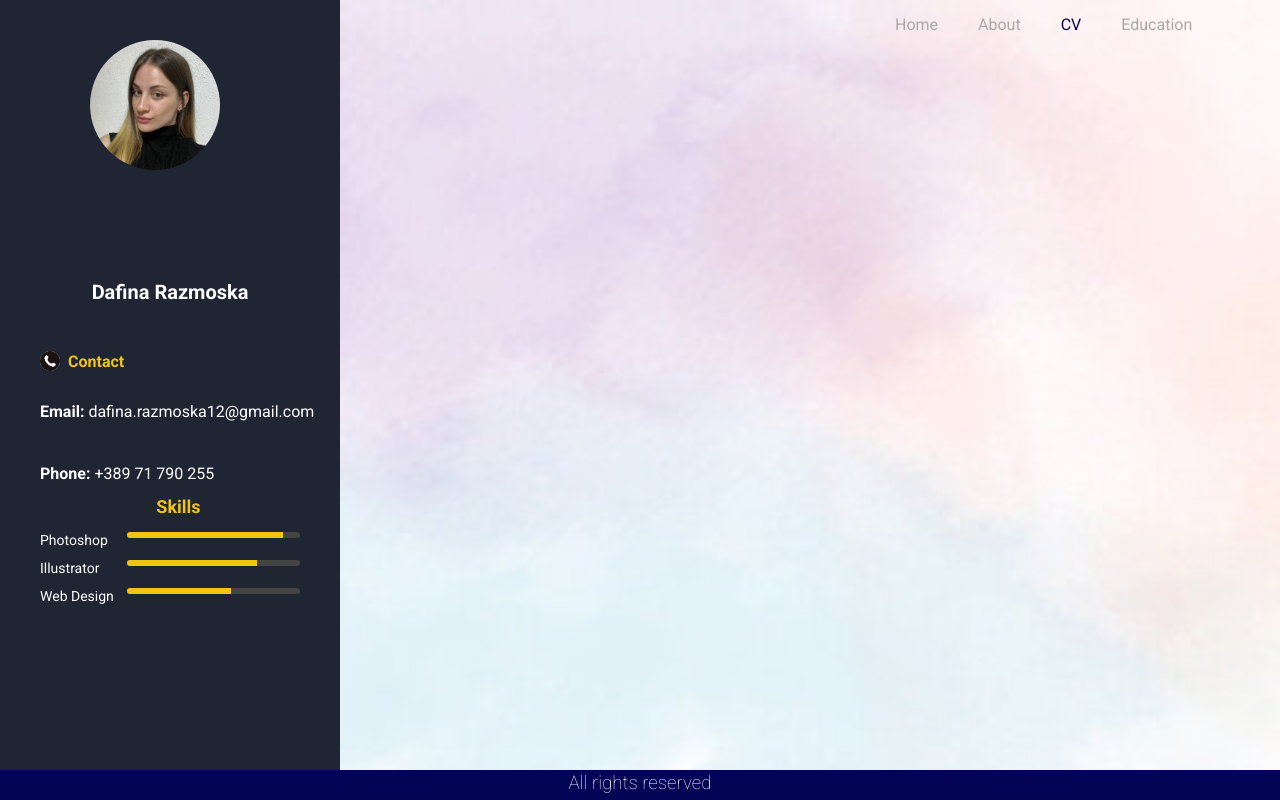
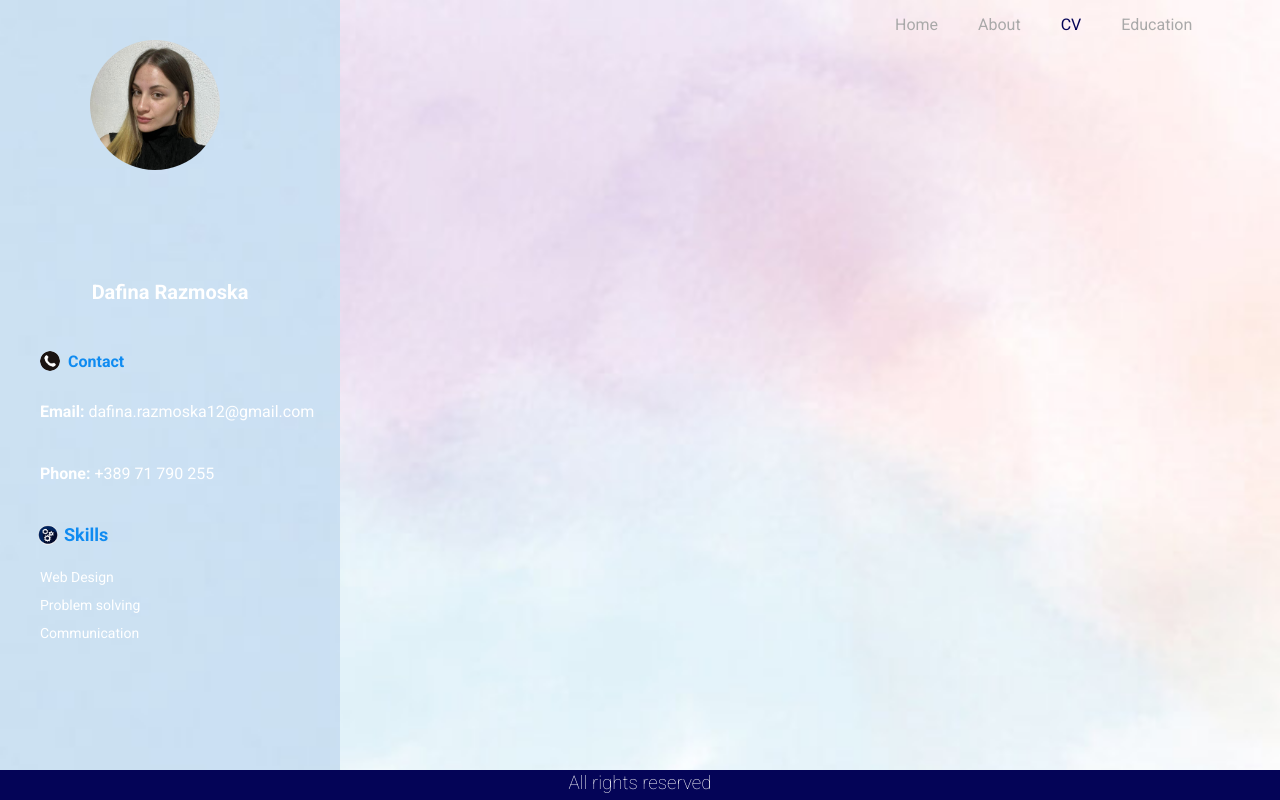
Before and after one commit to Dafinaa555/my-website, a plain HTML site: page domasnaweb/CurriculumVitae.html in a window 1280 px wide. Drawn offline with Linux system fonts and the light colour scheme; a web font is replaced by a local one.

Commit message:
Add files via upload

```diff
--- a/domasnaweb/CurriculumVitae.html
+++ b/domasnaweb/CurriculumVitae.html
@@ -2,7 +2,7 @@
 <html lang="en">
 <head>
     <meta charset="UTF-8">
-    <title>Title</title>
+    <title>CURRICULUM VITAE</title>
     <style>
         @import url('https://fonts.googleapis.com/css2?family=Roboto:ital,wght@0,100..900;1,100..900&display=swap');
         @import url('https://fonts.googleapis.com/css2?family=Libertinus+Math&family=Roboto:ital,wght@0,100..900;1,100..900&display=swap');
@@ -94,7 +94,8 @@
         .sidebar {
             width: 300px;
             height: 100vh;
-            background-color: #1f2532;
+            background: url("images/blue.jpg") no-repeat;
+            background-size: cover;
             padding: 20px;
             color: white;
             position: fixed;
@@ -136,13 +137,19 @@
             display: flex;
             align-items: center;
             gap: 8px;
-            color: #f1c40f;
+            color: #0f8bf1;
         }
 
         .icon {
             width: 20px;
             height: 20px;
             border-radius: 50%;
+        }
+        body > div > div:nth-child(4) > img{
+            display: inline-block;
+            width: 20px;
+            height: 20px;
+            margin-left: -2px;
         }
         .section {
             padding: 20px;
@@ -151,8 +158,10 @@
         }
 
         .section h2 {
-            color: #f1c40f;
-            margin-bottom: 15px;
+            color: #0f8bf1;
+            margin-bottom: 24px;
+            margin-top: -25px;
+            margin-left: 24px;
             font-size: 18px;
         }
 
@@ -164,34 +173,8 @@
         }
 
         .skill span {
-            width: 100px;
+            width: 103px;
             font-size: 14px;
-        }
-
-        .bar {
-            width: 200px;
-            height: 6px;
-            background-color: #ccc;
-            border-radius: 3px;
-            overflow: hidden;
-        }
-
-        .bar div {
-            height: 100%;
-            background-color: #f1c40f;
-        }
-
-        .bar {
-            background-color: #444;
-            height: 6px;
-            border-radius: 3px;
-            overflow: hidden;
-            margin-bottom: 10px;
-        }
-
-        .bar div {
-            height: 100%;
-            background-color: #f1c40f;
         }
 
         footer{
@@ -215,7 +198,6 @@
         <li><a href="about.html">About</a></li>
         <li><a href="CurriculumVitae.html">CV</a></li>
         <li><a href="education.html">Education</a></li>
-        <li><a href="travel.html">Gallery</a></li>
     </ul>
 </nav>
 
@@ -233,21 +215,20 @@
     </div>
 
     <div class="section">
+        <img src="images/skills.png">
         <h2>Skills</h2>
 
         <div class="skill">
-            <span>Photoshop</span>
-            <div class="bar"><div style="width: 90%;"></div></div>
+            <span>Web Design</span>
         </div>
 
         <div class="skill">
-            <span>Illustrator</span>
-            <div class="bar"><div style="width: 75%;"></div></div>
+            <span>Problem solving</span>
         </div>
 
         <div class="skill">
-            <span>Web Design</span>
-            <div class="bar"><div style="width: 60%;"></div></div>
+            <span>Communication</span>
+
         </div>
     </div>
 </div>
```
Also changed, not shown: domasnaweb/about.html (+1 -2 lines), domasnaweb/education.html (+32 -8 lines), domasnaweb/index.html (+1 -1 lines), domasnaweb/images/skills.png (added).
